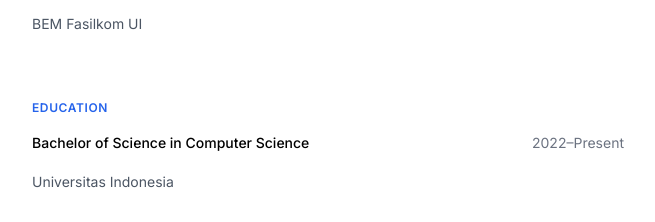
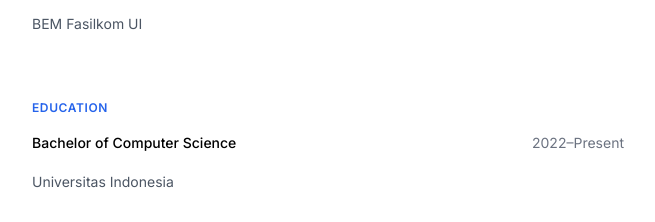
Before and after one commit to wahyuhiddayat/wahyuht, a Next.js app: page / in a window 1280 px wide. Shown: the part 1340-1562 px from the top of the page, without its empty margins (312-967 px from the left). Built offline with nearby package versions, Linux system fonts and the light colour scheme.

Commit message:
update degree

```diff
--- a/src/app/page.tsx
+++ b/src/app/page.tsx
@@ -135,7 +135,7 @@ export default function Home() {
         </h2>
         <div className="text-sm">
           <div className="flex justify-between items-start">
-            <p className="font-medium">Bachelor of Science in Computer Science</p>
+            <p className="font-medium">Bachelor of Computer Science</p>
             <p className="text-gray-500 dark:text-gray-400 text-right shrink-0">2022–Present</p>
           </div>
           <p className="text-gray-600 dark:text-gray-300">
```
